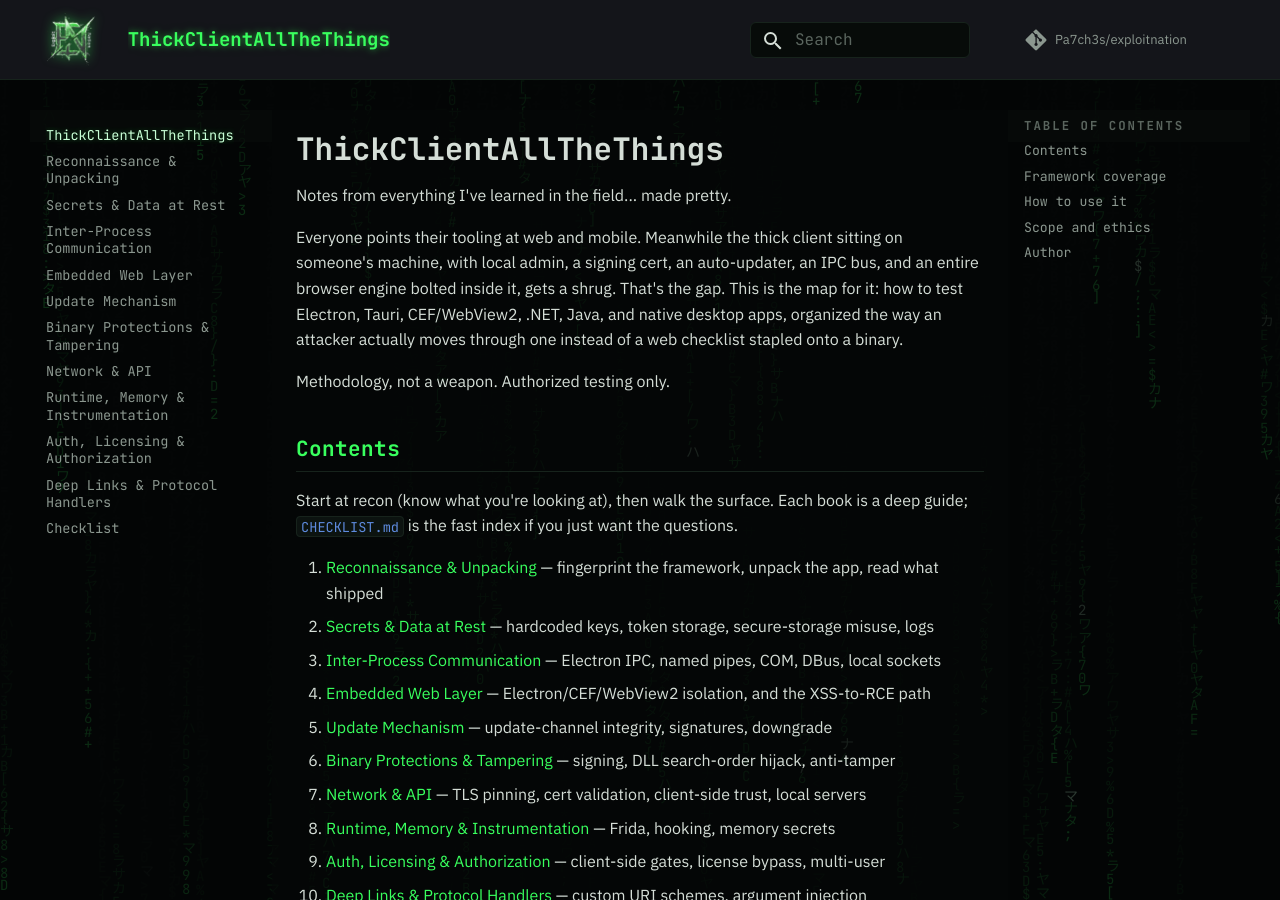
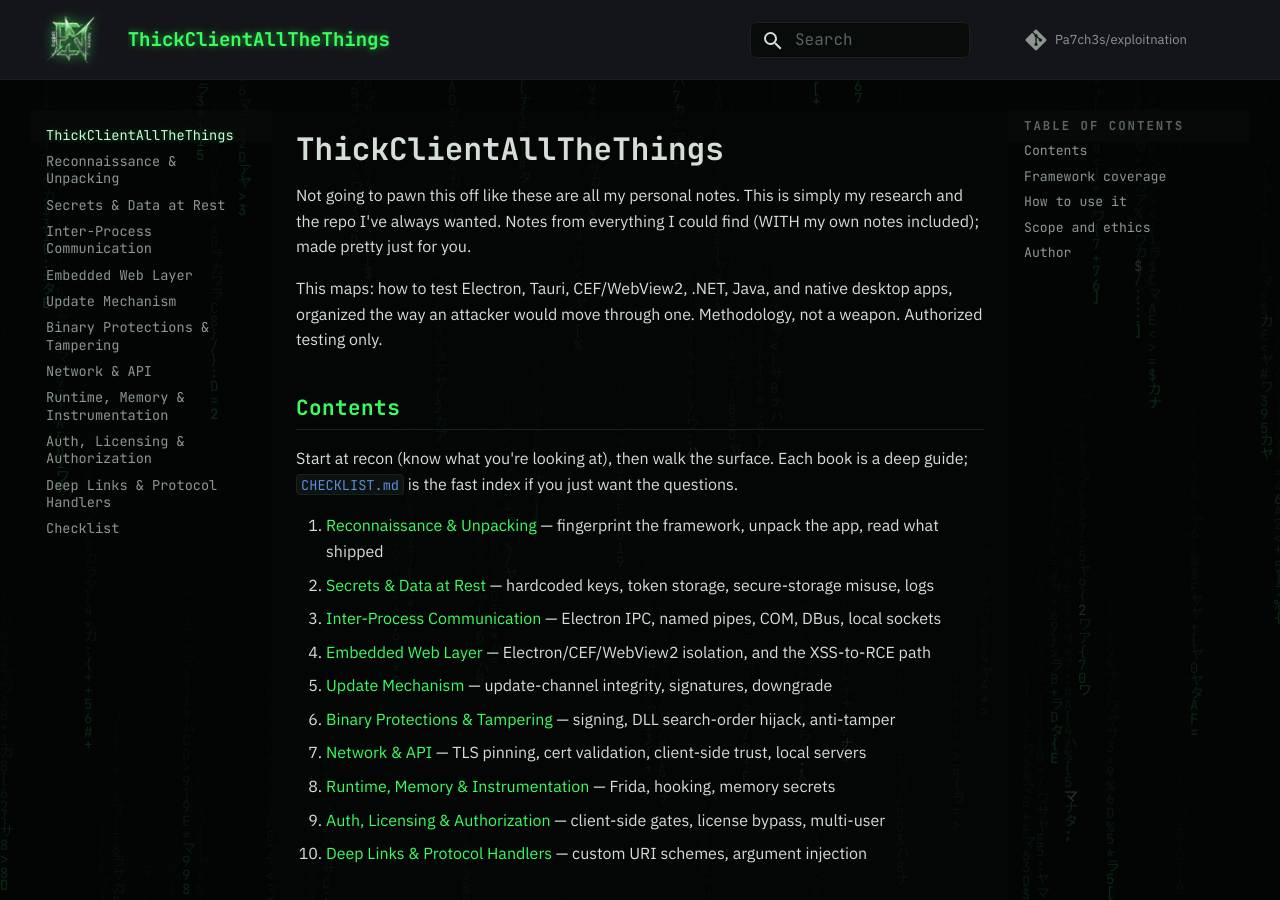
Before and after one commit to Pa7ch3s/ThickClientAllTheThings, an MkDocs documentation site: the page built from docs/index.md, in a window 1280 px wide and 900 px high. Built offline with MkDocs 1.6.1 and Material for MkDocs 9.7.7, drawn with Linux system fonts in a browser that asks for light colours; comment, search, counter and statistics services are not loaded.

Commit message:
Update index.md

```diff
--- a/docs/index.md
+++ b/docs/index.md
@@ -1,13 +1,9 @@
 # ThickClientAllTheThings
 
-Notes from everything I've learned in the field... made pretty.
+Not going to pawn this off like these are all my personal notes.
+This is simply my research and the repo I've always wanted. Notes from everything I could find (WITH my own notes included); made pretty just for you.
 
-Everyone points their tooling at web and mobile. Meanwhile the thick client sitting on someone's
-machine, with local admin, a signing cert, an auto-updater, an IPC bus, and an entire browser engine
-bolted inside it, gets a shrug. That's the gap. This is the map for it: how to test Electron, Tauri,
-CEF/WebView2, .NET, Java, and native desktop apps, organized the way an attacker actually moves
-through one instead of a web checklist stapled onto a binary.
-
+This maps: how to test Electron, Tauri, CEF/WebView2, .NET, Java, and native desktop apps, organized the way an attacker would move through one.
 Methodology, not a weapon. Authorized testing only.
 
 ## Contents
```
